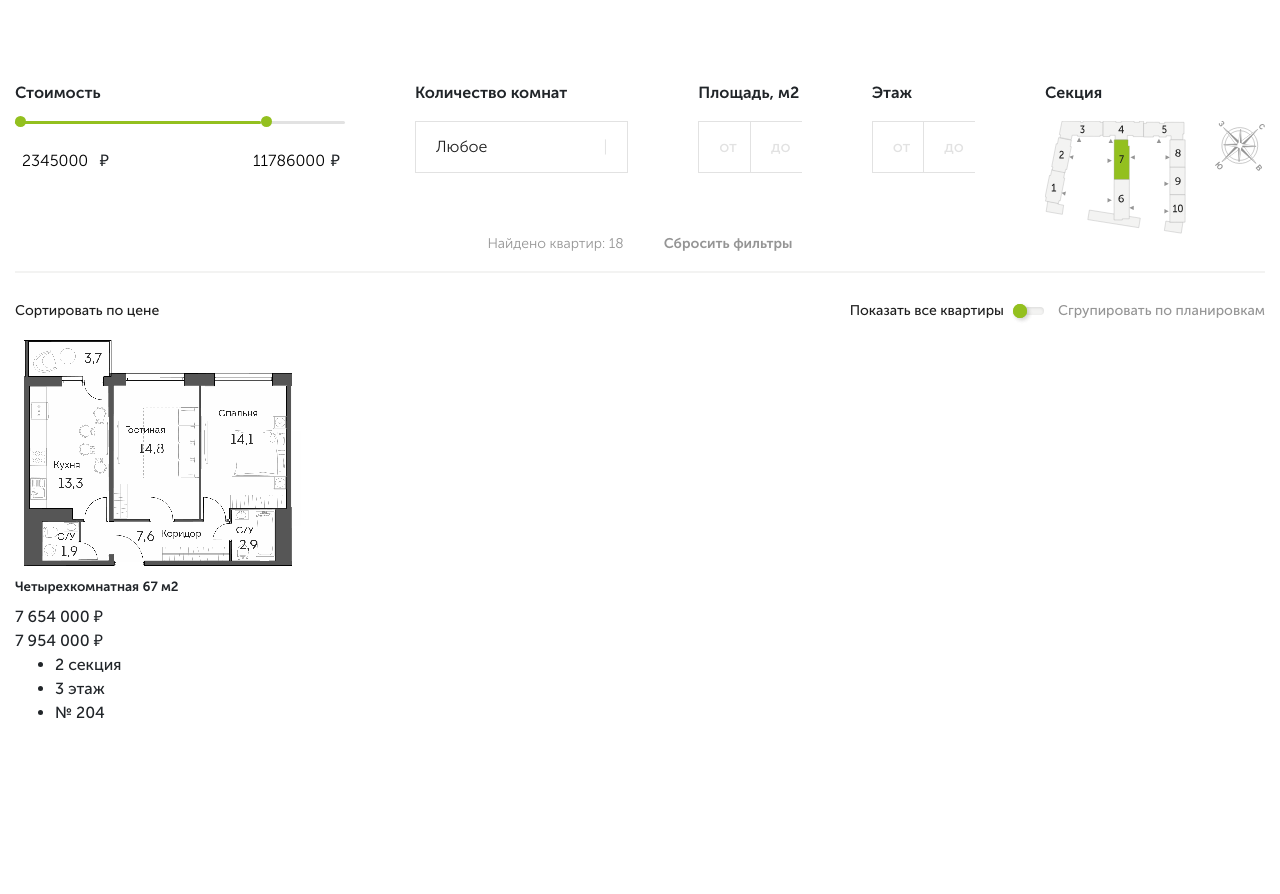
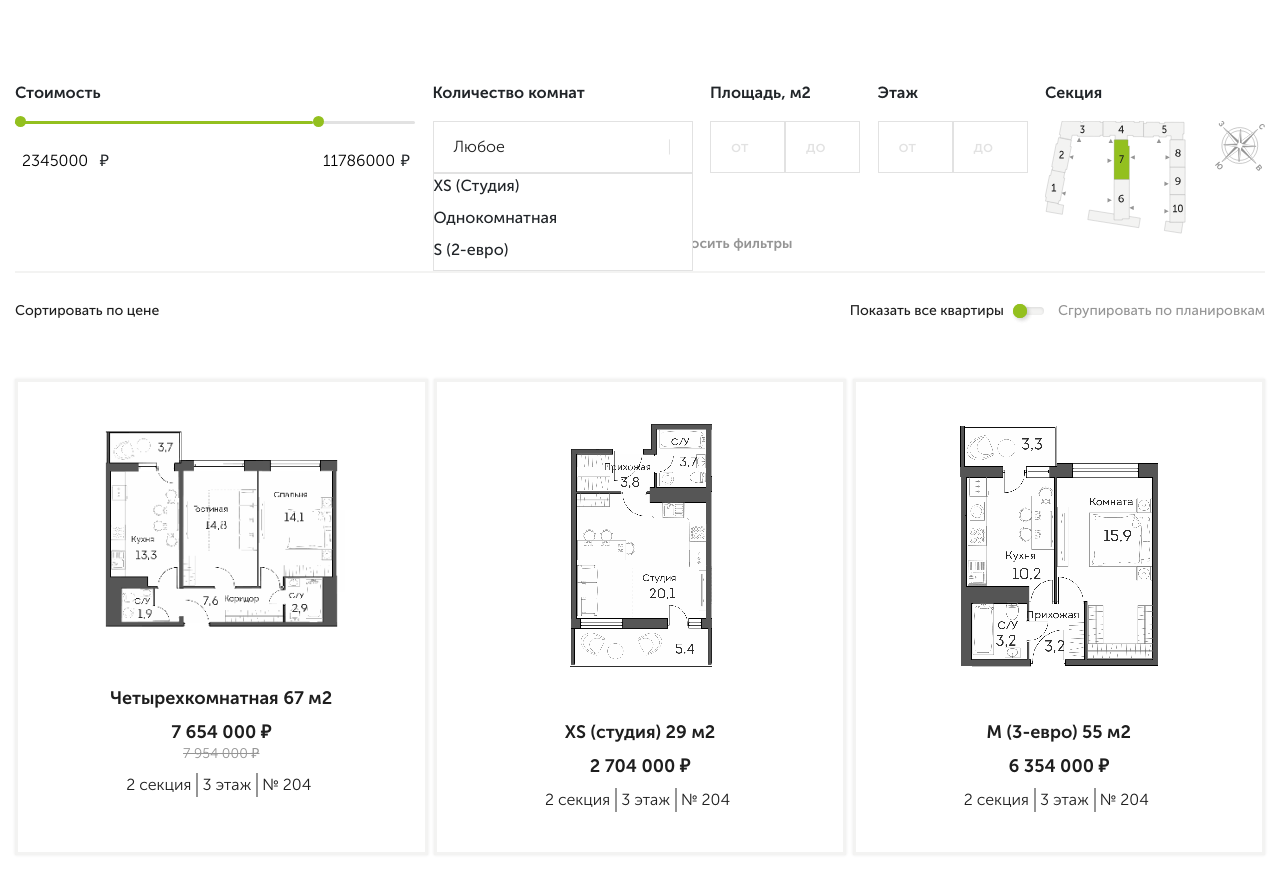
Before and after one commit to WishHunter/Cakelabs, a plain HTML site: page app/index.html in a window 1280 px wide. Before the commit the page ends 800 px from the top, so only its background shows below. Drawn offline with nearby package versions, Linux system fonts and the light colour scheme.

Commit message:
1.2 Верстка блоков result. Затраченное время 1:38

```diff
--- a/app/css/style.sass
+++ b/app/css/style.sass
@@ -45,7 +45,7 @@ $color-main: #93C01F
 		border-bottom: 2px solid #f3f3f2
 		.filter
 			width: 20%
-			padding-right: 70px
+			position: relative
 		.label
 			font-size: 16px
 			font-weight: 700
@@ -143,7 +143,6 @@ $color-main: #93C01F
 					display: block
 		.rooms
 			width: 260px
-			flex-grow: 1
 			.filter_shell
 				color: #1e1e1e
 				font-size: 16px
@@ -159,10 +158,8 @@ $color-main: #93C01F
 				height: 100%
 		.square
 			width: 150px
-			flex-grow: 1
 		.floor
 			width: 150px
-			flex-grow: 1
 		.section
 			padding-right: 0
 			width: 220px
@@ -208,16 +205,15 @@ $color-main: #93C01F
 		.sorts
 			a
 				color: #1e1e1e
-				font-family: "MuseoSansCyrl"
 				font-size: 14px
 				font-weight: 500
 				line-height: 21px
 		.grouping
 			label
 				padding-left: 50px
+				cursor: pointer
 				p
 					color: #959595
-					font-family: "MuseoSansCyrl"
 					font-size: 14px
 					font-weight: 500
 					line-height: 21px
@@ -264,6 +260,59 @@ $color-main: #93C01F
 	.results
 		display: flex
 		justify-content: space-between
+		padding: 50px 0
 		.result
 			width: 33%
+			display: block
 			max-width: 440px
+			text-align: center
+			padding: 40px 80px
+			border: 3px solid #f3f3f2
+			box-shadow: 0px 0px 3px rgba(30,30,30,.1)
+			transition: all .2s
+			&:hover
+				border-color: $color-main
+				text-decoration: none
+			img
+				margin-bottom: 50px
+			h5, .price
+				color: #1e1e1e
+				font-size: 18px
+				font-weight: 700
+				line-height: 24px
+			h5
+				margin-bottom: 10px
+			.old_price
+				color: #959595
+				font-size: 14px
+				font-weight: 300
+				line-height: 19px
+				text-decoration: line-through
+			ul
+				list-style-type: none
+				padding: 0
+				margin: 0
+				margin-top: 10px
+				li
+					display: inline-block
+					color: #1e1e1e
+					font-size: 16px
+					font-weight: 300
+					line-height: 24px
+					padding-right: 5px
+					border-right: 2px solid #959595
+					&:last-of-type
+						border: none
+
+.select_block
+	position: absolute
+	left: 0
+	top: 100%
+	width: 100%
+	border: 1px solid #e2e2e2
+	background-color: #fff
+	label
+		display: block
+		width: 100%
+		input
+			display: none
--- a/app/index.html
+++ b/app/index.html
@@ -30,6 +30,20 @@
 			<div class="filter rooms">
 				<p class="label">Количество комнат</p>
 				<a href="#rooms_block" class="filter_shell select"><span>Любое</span></a>
+				<div id="rooms_block" class="select_block">
+					<label>
+						<input name="rooms_block" type="checkbox">
+						<p>XS (Студия)</p>
+					</label>
+					<label>
+						<input name="rooms_block" type="checkbox">
+						<p>Однокомнатная</p>
+					</label>
+					<label>
+						<input name="rooms_block" type="checkbox">
+						<p>S (2-евро)</p>
+					</label>
+				</div>
 			</div>
 
 			<div class="filter square">
@@ -117,7 +131,7 @@
 
 			</div>
 			<div class="results">
-				<div class="result">
+				<a href="" class="result">
 					<img src="img/result1_img.png" alt="">
 					<h5>Четырехкомнатная 67 м2</h5>
 					<p class="price">7 654 000 ₽</p>
@@ -127,7 +141,29 @@
 						<li class="floor"><span>3</span> этаж</li>
 						<li class="apartment">№ <span>204</span></li>
 					</ul>
-				</div>
+				</a>
+
+				<a href="" class="result">
+					<img src="img/result2_img.png" alt="">
+					<h5>XS (студия) 29 м2</h5>
+					<p class="price">2 704 000 ₽</p>
+					<ul>
+						<li class="section"><span>2</span> секция</li>
+						<li class="floor"><span>3</span> этаж</li>
+						<li class="apartment">№ <span>204</span></li>
+					</ul>
+				</a>
+
+				<a href="" class="result">
+					<img src="img/result3_img.png" alt="">
+					<h5>М (3-евро) 55 м2</h5>
+					<p class="price">6 354 000 ₽</p>
+					<ul>
+						<li class="section"><span>2</span> секция</li>
+						<li class="floor"><span>3</span> этаж</li>
+						<li class="apartment">№ <span>204</span></li>
+					</ul>
+				</a>
 			</div>
 		</div>
 	</div>
--- a/app/js/main.js
+++ b/app/js/main.js
@@ -11,7 +11,14 @@
 		  }
 		});
   });
+
+  $('#min_price').on('keydown', function(e){
+    if(e.key.length == 1 && e.key.match(/[^0-9'".]/)){
+      return false;
+    };
+  })
   $( "#min_price" ).on( "change", function() {
+    this.value = this.value.replace(/[^\d,]/g, '');
   	let slider = $('#slider_price');
   	if ($(this).val() < slider.slider( "option", "min" )) {
   		$(this).val(slider.slider( "option", "min" ));
@@ -22,7 +29,13 @@
   	slider.slider('values', 0, $(this).val());
   });
 
+  $('#max_price').on('keydown', function(e){
+    if(e.key.length == 1 && e.key.match(/[^0-9'".]/)){
+      return false;
+    };
+  })
   $( "#max_price" ).on( "change", function() {
+    $(this).value = $(this).value.replace(/[^\d,]/g, '');
   	let slider = $('#slider_price');
   	if ($(this).val() > slider.slider( "option", "max" )) {
   		$(this).val(slider.slider( "option", "max" ));
@@ -33,8 +46,4 @@
   	slider.slider('values', 1, $(this).val());
   });
 
- //  $('.price_input').on("keyup", function() {
- //    this.value = this.value.replace(/ /g,"");
- //    this.value = this.value.replace(/\B(?=(\d{3})+(?!\d))/g, " ");
-	// })
 }())
```
Also changed, not shown: app/css/style.css, 1 other file.
